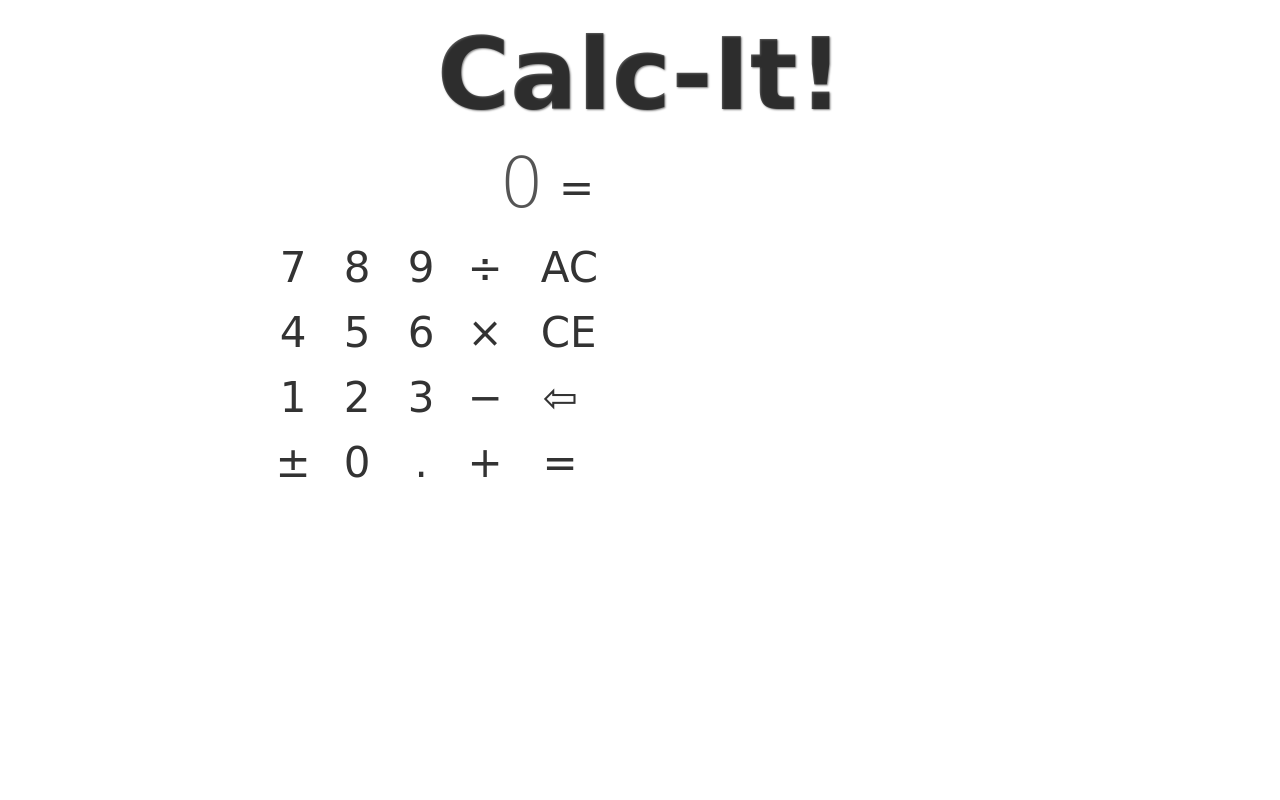
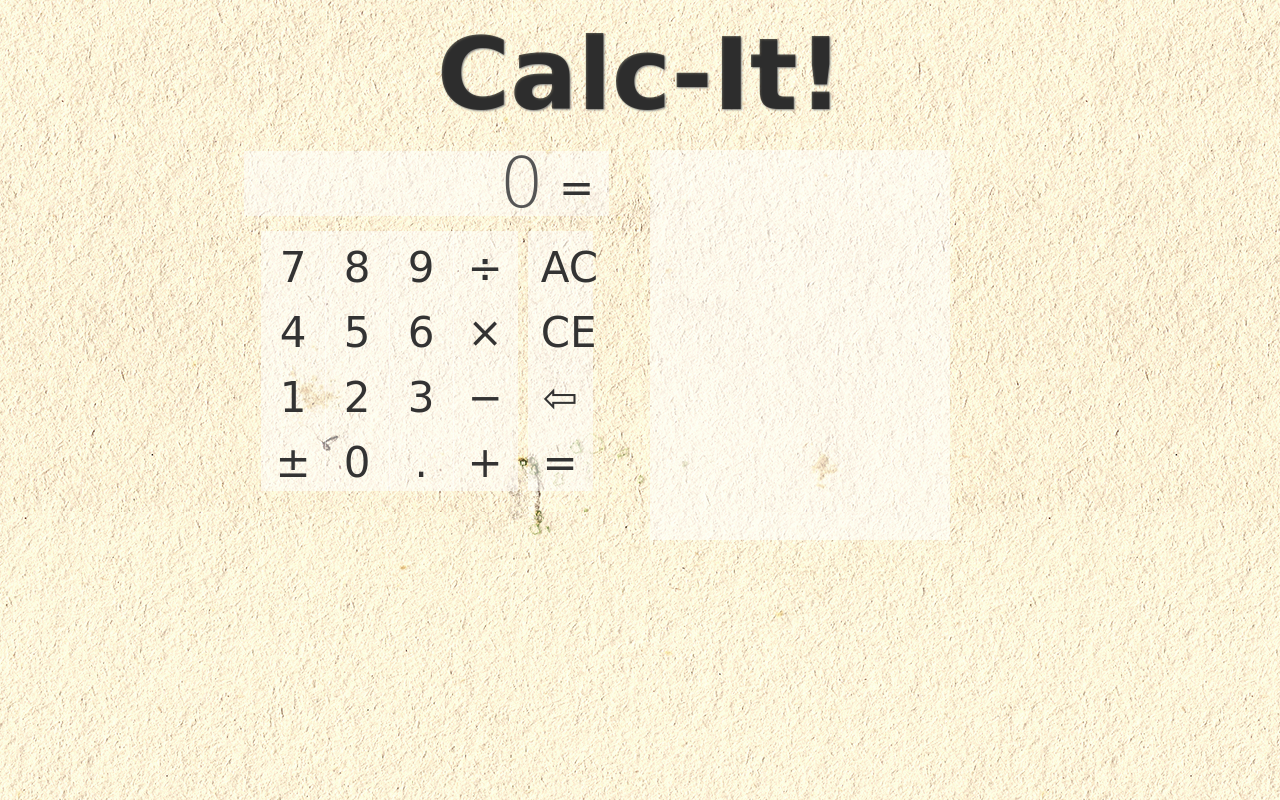
Before and after one commit to PhysRex/calc-it, a plain HTML site: page index.html in a window 1280 px wide. Drawn offline with nearby package versions, Linux system fonts and the light colour scheme; a web font is replaced by a local one.

Commit message:
changed url

```diff
--- a/main.css
+++ b/main.css
@@ -10,7 +10,7 @@
 }
 
 body {
-  background-image: url("img/5_1024.jpg/");
+  background-image: url("img/5_1024.jpg");
 }
 
 .header {
```
